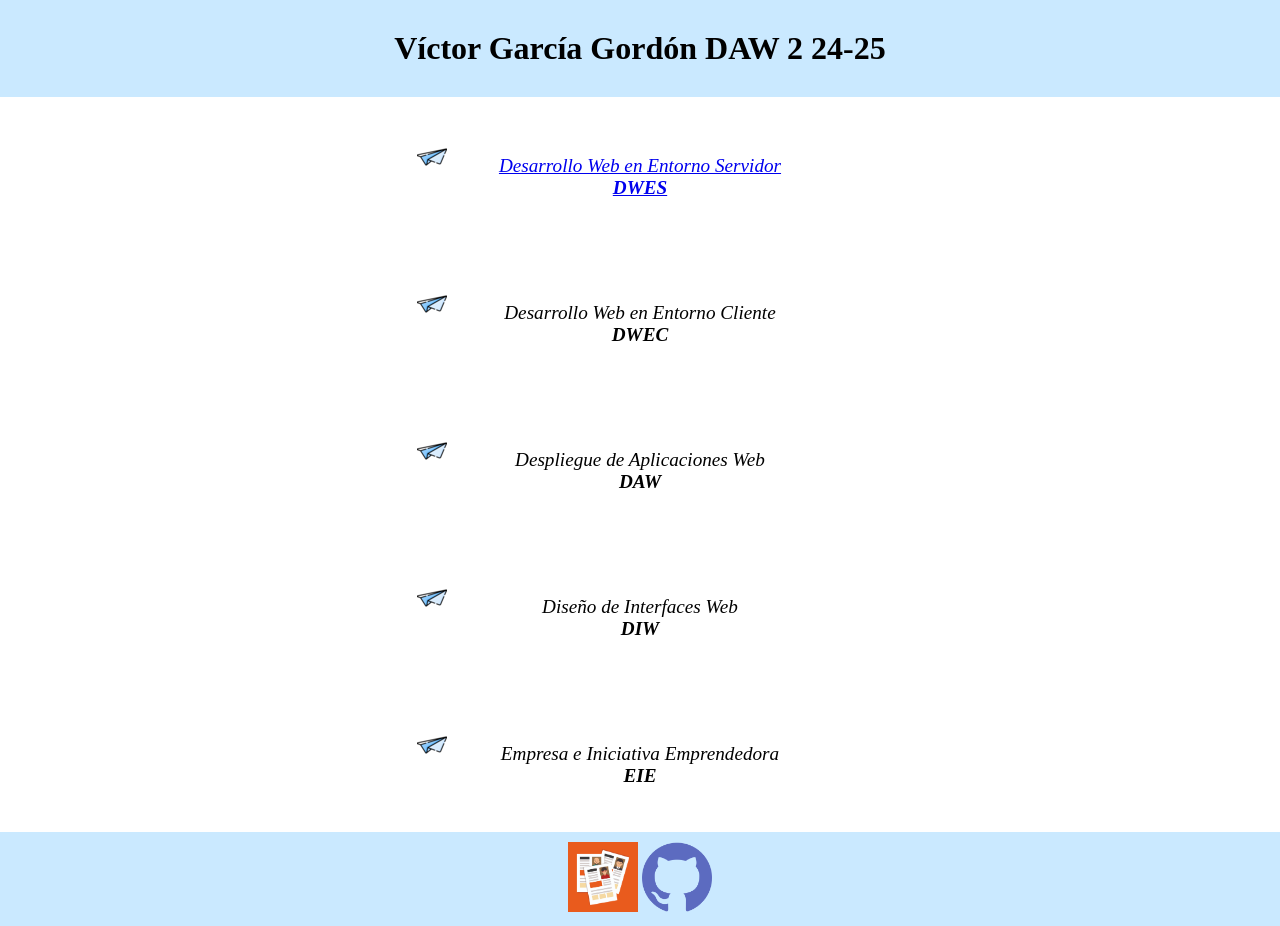
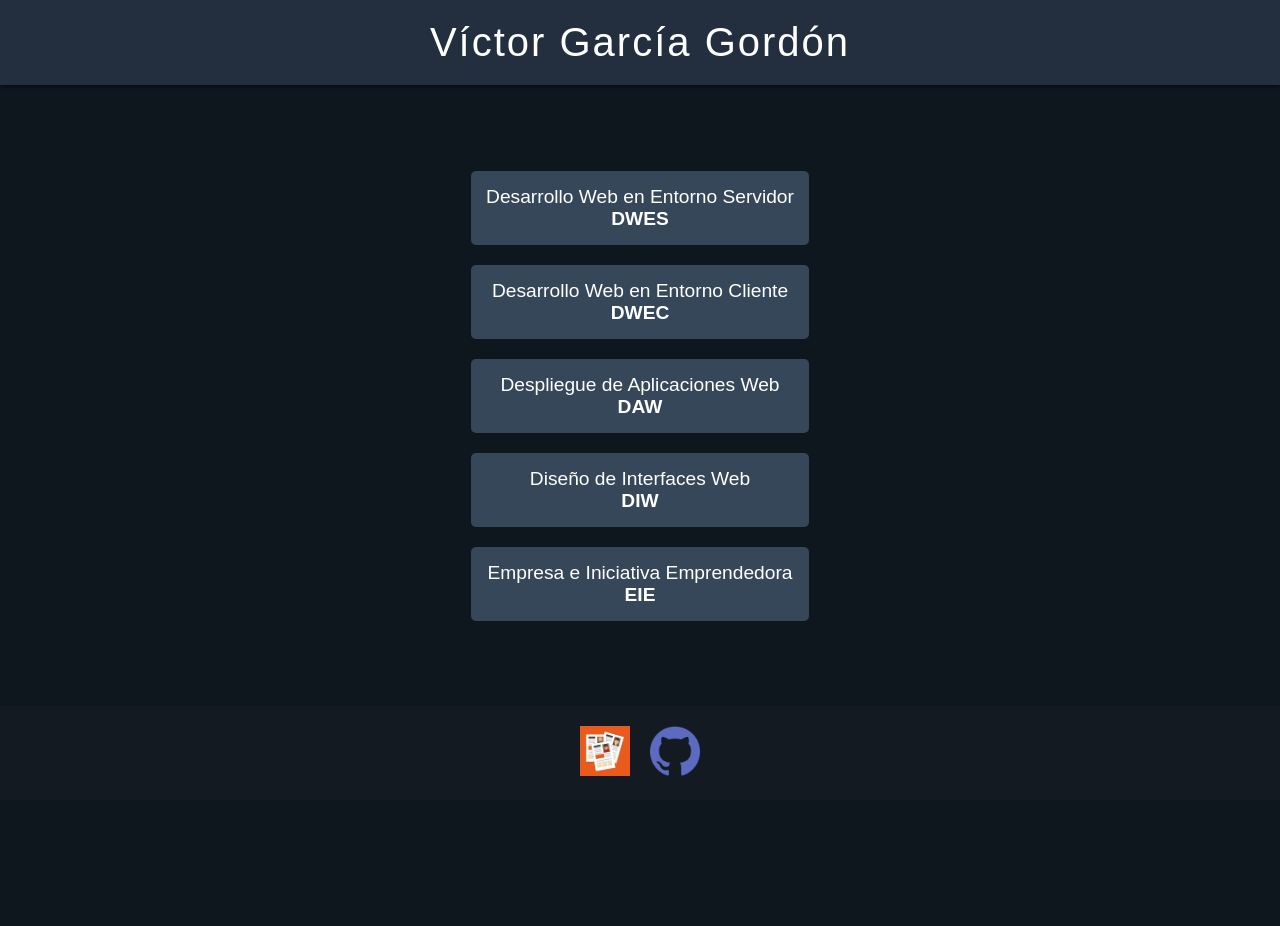
Before and after one commit to victorgargor/202ProyectoDAW, a plain HTML site: page index.html in a window 1280 px wide. After the commit the page ends 800 px from the top, so only its background shows below. Drawn offline with Linux system fonts and the light colour scheme.

Commit message:
Actualización index.html

```diff
--- a/index.html
+++ b/index.html
@@ -4,27 +4,27 @@
     <meta charset="UTF-8">
     <meta name="viewport" content="width=device-width, initial-scale=1.0">
     <link rel="stylesheet" href="webroot/css/index.css" type="text/css">
-    <title>Index DAW 2 24-25</title>
+    <title>Víctor García Gordón</title>
 </head>
 <body>
     <header>
-        <h1 id="inicio">Víctor García Gordón DAW 2 24-25</h1>
+        <h1 id="inicio">Víctor García Gordón</h1>
     </header>
     <main>
-        <section>
+        <nav>
             <ul>
-                <li><a href="indexProyectoDWES.html">Desarrollo Web en Entorno Servidor<br><b>DWES</b></a></li>
+                <li><a href="202DWESProyectoDWES/indexProyectoDWES.php">Desarrollo Web en Entorno Servidor<br><b>DWES</b></a></li>
                 <li>Desarrollo Web en Entorno Cliente<br><b>DWEC</b></li>
                 <li>Despliegue de Aplicaciones Web<br><b>DAW</b></li>
                 <li>Diseño de Interfaces Web<br><b>DIW</b></li>
                 <li>Empresa e Iniciativa Emprendedora<br><b>EIE</b></li>
             </ul>
-        </section>
+        </nav>
     </main>
     <footer>
         <div>
-            <a href="doc/curriculum.pdf"><img src="doc/curriculum.jpg" alt="curriculum"></a>
-            <a href="https://github.com/victorgargor"><img src="doc/github.png" alt="github"></a>
+            <a target="blank" href="doc/curriculum.pdf"><img src="doc/curriculum.jpg" alt="curriculum"></a>
+            <a target="blank" href="https://github.com/victorgargor"><img src="doc/github.png" alt="github"></a>
         </div>
     </footer>
 </body>
--- a/webroot/css/index.css
+++ b/webroot/css/index.css
@@ -1,65 +1,95 @@
 * {
     margin: 0;
     padding: 0;
-}
-
-:root {
-    --color1: white;
-    --color2: #cae9ff;
+    box-sizing: border-box;
+    font-family: 'Arial', sans-serif;
 }
 
 html, body {
     height: 100%;
-    width: 100%;
 }
 
-body{
+body {
+    background-color: #0f171e;
+    color: #ffffff;
     display: flex;
     flex-direction: column;
+    justify-content: space-between;
 }
 
-body > header {
-    background-color: var(--color2);
-    padding: 30px;
+header {
+    text-align: center;
+    background-color: #232f3e;
+    padding: 20px 0;
+    box-shadow: 0 2px 5px rgba(0, 0, 0, 0.5);
 }
 
-h1 {
+header h1 {
+    font-size: 2.5em;
+    font-weight: 400;
+    letter-spacing: 2px;
+    color: #ffffff;
+}
+
+main {
+    display: flex;
+    flex-direction: column;
+    align-items: center;
+    justify-content: center;
+    flex-grow: 1;
+    padding: 20px;
+}
+
+nav ul {
+    list-style: none;
+    display: flex;
+    flex-direction: column;
+    align-items: center;
+    gap: 20px;
+}
+
+nav ul li {
+    font-size: 1.2em;
+    background-color: #37475a;
+    padding: 15px;
+    width: 100%;
+    max-width: 400px;
+    text-align: center;
+    border-radius: 5px;
+    transition: transform 0.3s ease, background-color 0.3s ease;
+}
+
+nav ul li:hover {
+    transform: scale(1.1);
+    background-color: #00a8e1;
+}
+
+nav ul li a {
+    text-decoration: none;
+    color: #ffffff;
+    display: block;
     text-align: center;
 }
 
-main{
-    background-color: var(--color1);
-    flex: 1;
+footer {
+    background-color: #131a22;
+    padding: 20px;
     display: flex;
-    flex-direction: column;
     justify-content: center;
-    align-items: center;
 }
 
-h2 {
-    text-align: center;
-    padding-top: 20px;
+footer div {
+    display: flex;
+    gap: 20px;
 }
 
-ul {
-    text-align: center;
-    list-style-image: url(../../doc/lista.png);
+footer a img {
+    width: 50px;
+    height: auto;
+    transition: transform 0.3s ease, opacity 0.3s ease;
 }
 
-ul > li {
-    padding: 45px;
-    font-size: 1.2em;
-    font-style: italic;
+footer a:hover img {
+    transform: scale(1.1);
+    opacity: 0.8;
 }
-
-footer {
-    background-color: var(--color2);
-    display: flex;
-    justify-content: space-around;
-    padding: 10px;
-}
-
-a > img {
-    width: 70px;
-    height: 70px;
-}
```
Also changed, not shown: doc/lista.png (deleted).
